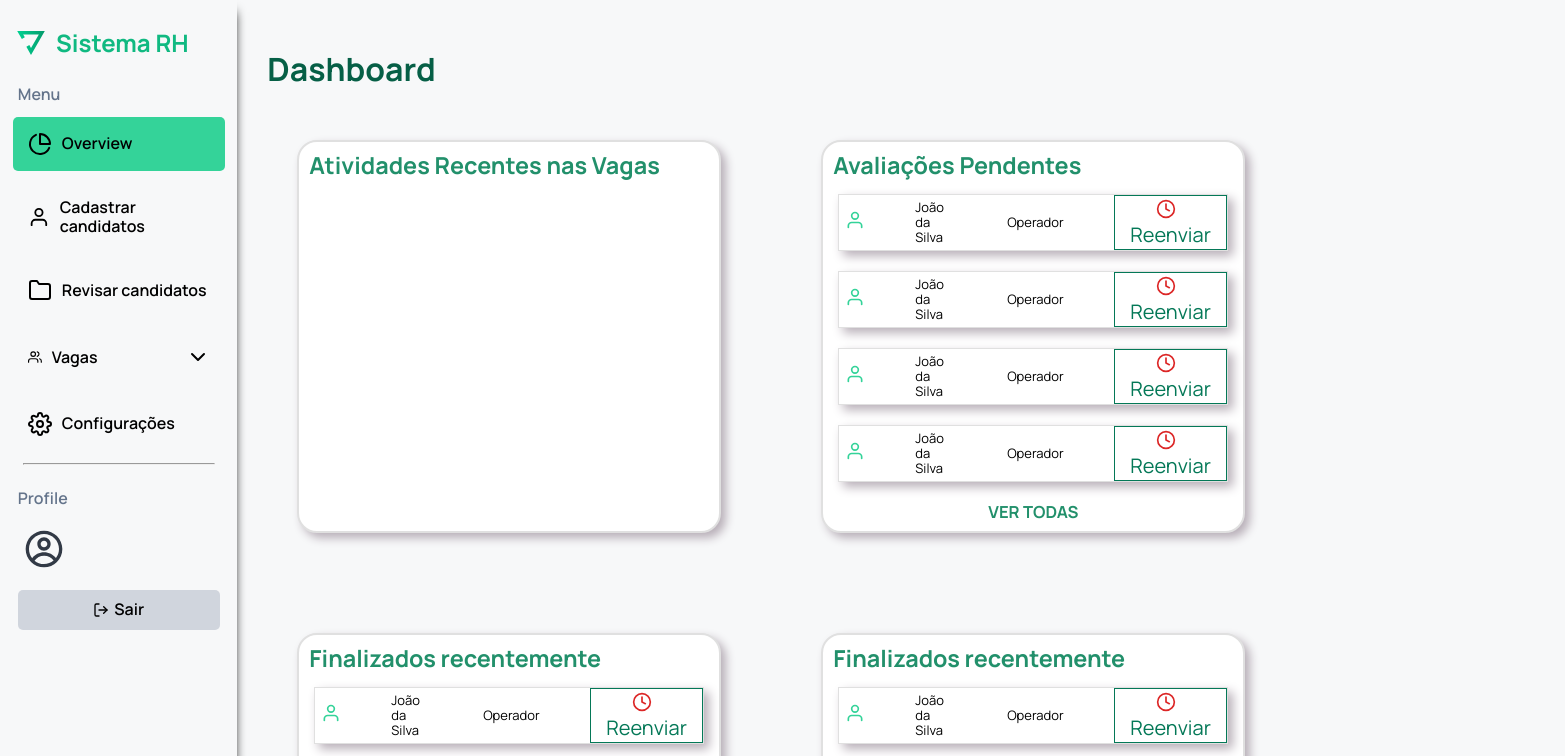
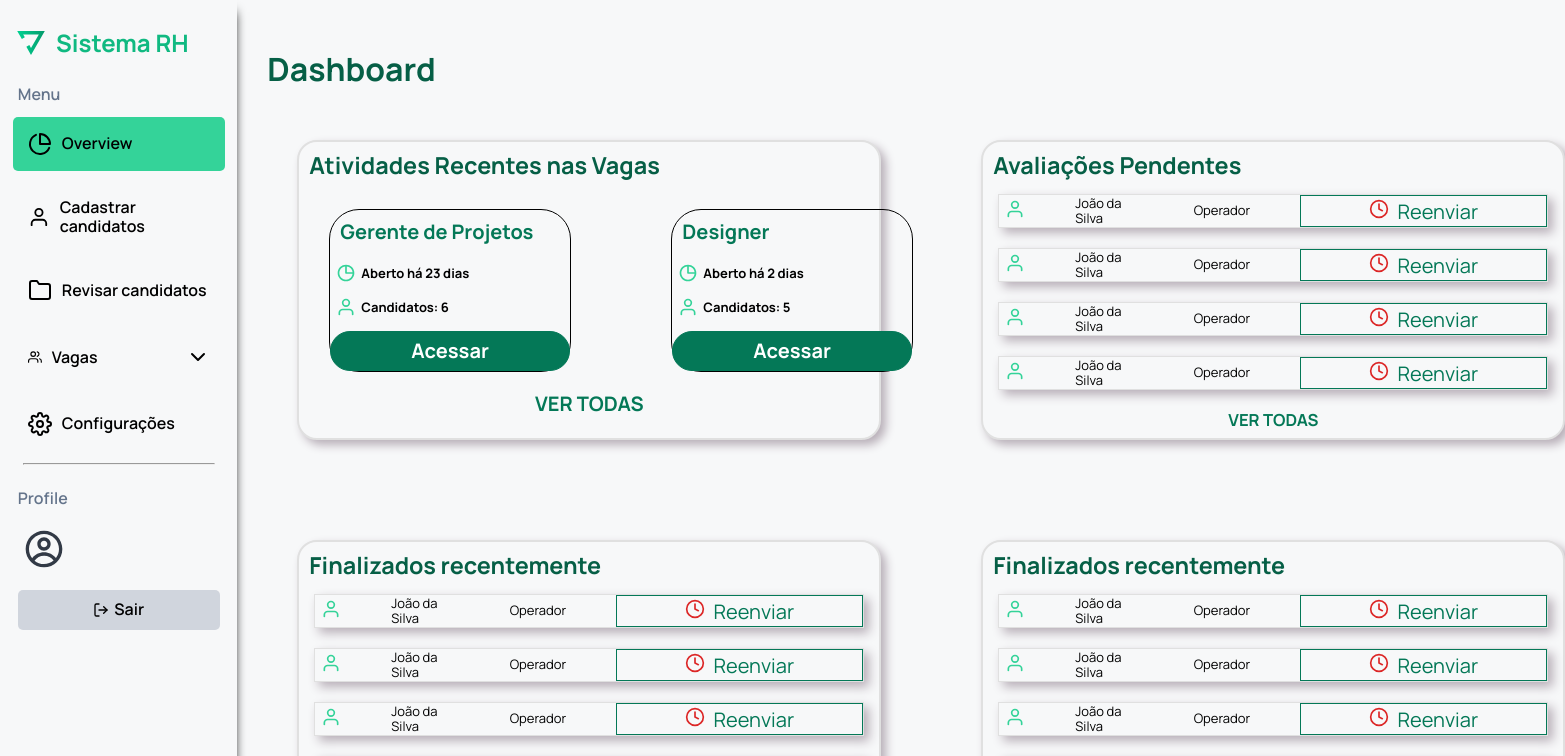
Before and after one commit to RSNF/Sistema-RH, a React (Create React App) app in the folder frontend/: page / in a window 1280 px wide. Shown: the top 756 px of the page, 1565 px wide, since content can reach past the window. Built offline with nearby package versions, Linux system fonts and the light colour scheme; no server answers.

Commit message:
Dashboard Finalizado

```diff
--- a/frontend/src/components/Atividade/index.jsx
+++ b/frontend/src/components/Atividade/index.jsx
@@ -1,5 +1,6 @@
 import "./style.css";
 import { FiUser, FiClock } from "react-icons/fi";
+import { BiPieChartAlt } from "react-icons/bi";
 
 export const Atividade = ({ href, text, target }) => {
   return (
@@ -8,6 +9,60 @@ export const Atividade = ({ href, text, target }) => {
         <section className="atividades-grid item1">
           <div className="text-principal">
             <h3 className="text-font">Atividades Recentes nas Vagas</h3>
+          </div>
+          <div className="grid__container">
+            <div className="grid__container__item">
+              <h4 className="grid__text">Gerente de Projetos</h4>
+              <div className="container__item__lab">
+                <span className="container__item__icons">
+                  <BiPieChartAlt />
+                </span>
+                <span className="container__item__text">
+                  <p>Aberto há 23 dias</p>
+                </span>
+              </div>
+              <div className="container__item__lab">
+                <span className="container__item__icons2">
+                  <FiUser />
+                </span>
+                <span className="container__item__text">
+                  <p>Candidatos: 6</p>
+                </span>
+              </div>
+              <div className="container__item__button">
+                <button className="container__item__button__acess">
+                  Acessar
+                </button>
+              </div>
+            </div>
+
+            <div className="grid__container__item">
+              <h4 className="grid__text">Designer</h4>
+              <div className="container__item__lab">
+                <span className="container__item__icons">
+                  <BiPieChartAlt />
+                </span>
+                <span className="container__item__text">
+                  <p>Aberto há 2 dias</p>
+                </span>
+              </div>
+              <div className="container__item__lab">
+                <span className="container__item__icons2">
+                  <FiUser />
+                </span>
+                <span className="container__item__text">
+                  <p>Candidatos: 5</p>
+                </span>
+              </div>
+              <div className="container__item__button">
+                <button className="container__item__button__acess">
+                  Acessar
+                </button>
+              </div>
+            </div>
+          </div>
+          <div className="grid__container__footer">
+            <button className="container__button__footer">VER TODAS</button>
           </div>
         </section>
 
--- a/frontend/src/components/Atividade/style.css
+++ b/frontend/src/components/Atividade/style.css
@@ -2,9 +2,74 @@ p {
   font-size: 13px;
 }
 
+.grid__container {
+  padding: 20px 0 0 20px;
+  display: grid;
+  grid-template-columns: repeat(2, 1fr);
+}
+.grid__container__item {
+  border: 1px solid black;
+  border-radius: 30px;
+  max-width: 70%;
+  width: 340px;
+  padding: 10px;
+
+  white-space: wrap;
+  display: flex;
+  flex-direction: column;
+  gap: 10px;
+  padding: 0;
+}
+.grid__text {
+  padding: 10px;
+  color: var(--primary-success700);
+}
+.container__item__button {
+  display: flex;
+  align-items: center;
+  justify-content: center;
+}
+.container__item__button__acess {
+  background: none;
+  background-color: var(--primary-success700);
+
+  margin: 0;
+  color: white;
+  border: 1px solid var(--primary-success700);
+  cursor: pointer;
+
+  font-weight: bold;
+  height: 40px;
+  width: 100%;
+  border-radius: 80px;
+}
+
+.container__item__lab {
+  display: flex;
+  padding: 0;
+  gap: 5px;
+}
+.container__item__text {
+  padding-top: 3px;
+  font-weight: bold;
+}
+.grid__container__footer {
+  display: flex;
+  justify-content: center;
+  padding: 20px;
+}
+.container__button__footer {
+  font-weight: bold;
+  background: none;
+  width: 50%;
+  margin: 0;
+  color: var(--primary-success700);
+  border: none;
+  cursor: pointer;
+}
 .text-principal {
   padding-bottom: 10px;
-  color: rgb(34, 144, 107);
+  color: var(--primary-success800);
 }
 .container {
   display: flex;
@@ -18,14 +83,14 @@ p {
   display: grid;
   grid-template-columns: repeat(2, 1fr);
   gap: 100px;
-  grid-auto-rows: minmax(300px, auto);
+  grid-auto-rows: minmax(300px, 100px);
 }
 .atividades-grid {
   border: 2px solid #e0e0e0;
-  background-color: white;
+  background-color: var(--neutral50);
   font-size: 20px;
   padding: 10px;
-  width: 50vh;
+  width: 70vh;
   height: auto;
 
   border-radius: 20px;
@@ -45,7 +110,7 @@ p {
   padding: 0;
   gap: 20px 50px;
   align-items: center;
-
+  justify-content: center;
   border: 1px solid #e0e0e0;
   box-shadow: 5px 5px 10px rgba(184, 175, 184, 1);
   -webkit-box-shadow: 5px 5px 10px rgba(184, 175, 184, 1);
@@ -54,20 +119,30 @@ p {
 .ver-pendente {
   display: flex;
   justify-content: center;
+  align-items: center;
 
   padding-top: 15px;
-  color: rgb(34, 144, 107);
+  color: var(--primary-success700);
 }
-.button-atv {
+.atividades-grid .button-atv {
   background: none;
   padding: 3px 7px 3px 7px;
   width: 50%;
   margin: 0;
-  color: #047857;
-  border: 1px solid #047857;
+  color: var(--primary-success700);
+  border: 1px solid var(--primary-success700);
+  cursor: pointer;
 }
 
 .icon-FiUser {
+  padding-left: 6px;
+  color: var(--primary-success400);
+}
+.container__item__icons {
+  padding-left: 6px;
+  color: var(--primary-success400);
+}
+.container__item__icons2 {
   padding-left: 6px;
   color: var(--primary-success400);
 }
```
